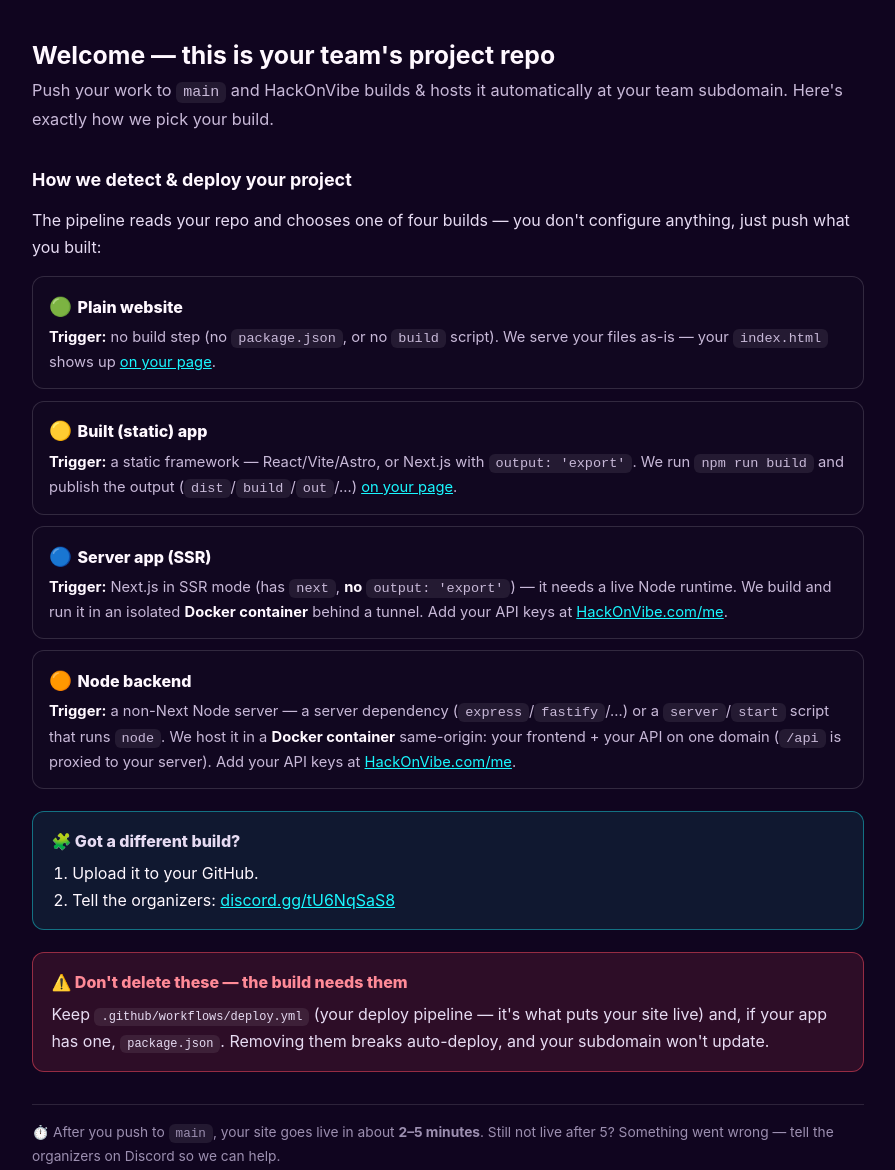
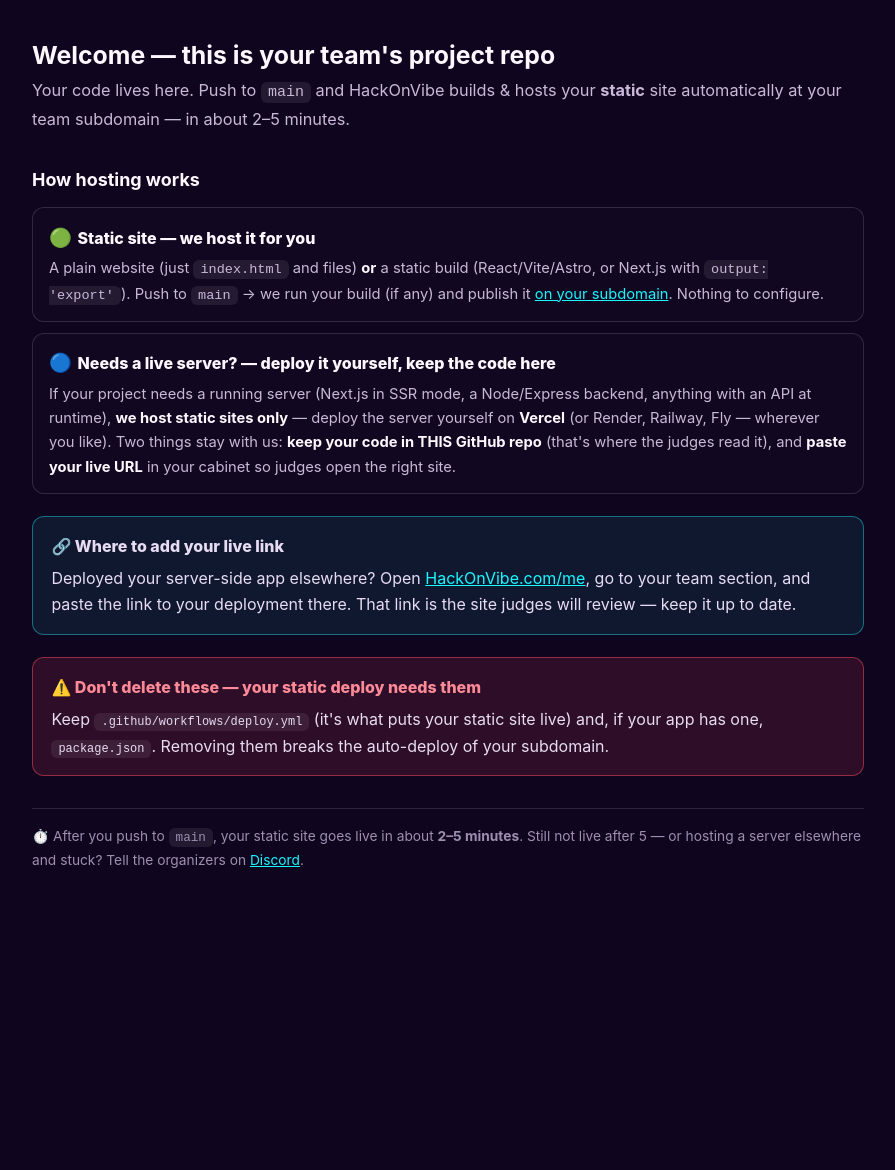
Before and after one commit to HackOnVibeCom/2026-08-ghost-protocol, a plain HTML site: page index.html in a window 1280 px wide. Shown: the whole page, without its empty margins (192-1087 px from the left). After the commit the page ends 912 px from the top, so only its background shows below. Drawn offline with Linux system fonts and the light colour scheme.

Commit message:
content: обновляю стартовую заглушку команды (GitHub-automation Q&A)

```diff
--- a/index.html
+++ b/index.html
@@ -1,6 +1,6 @@
 <!doctype html>
 <html lang="en">
-<head><meta charset="utf-8"><meta name="viewport" content="width=device-width, initial-scale=1"><title>HackOnVibe — how we build & host your project</title>
+<head><meta charset="utf-8"><meta name="viewport" content="width=device-width, initial-scale=1"><title>HackOnVibe — how we host your project</title>
 <style>
 body{margin:0;min-height:100vh;background:#10051f;color:#fff8ff;font-family:Inter,system-ui,sans-serif;padding:2.5rem 1.25rem;line-height:1.65}
 main{max-width:52rem;margin:0 auto}
@@ -26,42 +26,30 @@ ul.builds li{border:1px solid rgba(255,255,255,.14);background:rgba(19,9,34,.6);
 </head>
 <body><main>
 <h1>Welcome — this is your team's project repo</h1>
-<p class="sub">Push your work to <code>main</code> and HackOnVibe builds &amp; hosts it automatically at your team subdomain. Here's exactly how we pick your build.</p>
+<p class="sub">Your code lives here. Push to <code>main</code> and HackOnVibe builds &amp; hosts your <b>static</b> site automatically at your team subdomain — in about 2&ndash;5 minutes.</p>
 
-<h2>How we detect &amp; deploy your project</h2>
-<p>The pipeline reads your repo and chooses one of four builds — you don't configure anything, just push what you built:</p>
+<h2>How hosting works</h2>
 <ul class="builds">
   <li>
-    <div class="bt"><span class="em">🟢</span>Plain website</div>
-    <p class="trig"><b>Trigger:</b> no build step (no <code>package.json</code>, or no <code>build</code> script). We serve your files as-is — your <code>index.html</code> shows up <a href="/">on your page</a>.</p>
+    <div class="bt"><span class="em">🟢</span>Static site &mdash; we host it for you</div>
+    <p class="trig">A plain website (just <code>index.html</code> and files) <b>or</b> a static build (React/Vite/Astro, or Next.js with <code>output: 'export'</code>). Push to <code>main</code> &rarr; we run your build (if any) and publish it <a href="/">on your subdomain</a>. Nothing to configure.</p>
   </li>
   <li>
-    <div class="bt"><span class="em">🟡</span>Built (static) app</div>
-    <p class="trig"><b>Trigger:</b> a static framework — React/Vite/Astro, or Next.js with <code>output: 'export'</code>. We run <code>npm run build</code> and publish the output (<code>dist</code>/<code>build</code>/<code>out</code>/…) <a href="/">on your page</a>.</p>
-  </li>
-  <li>
-    <div class="bt"><span class="em">🔵</span>Server app (SSR)</div>
-    <p class="trig"><b>Trigger:</b> Next.js in SSR mode (has <code>next</code>, <b>no</b> <code>output: 'export'</code>) — it needs a live Node runtime. We build and run it in an isolated <b>Docker container</b> behind a tunnel. Add your API keys at <a href="https://hackonvibe.com/me">HackOnVibe.com/me</a>.</p>
-  </li>
-  <li>
-    <div class="bt"><span class="em">🟠</span>Node backend</div>
-    <p class="trig"><b>Trigger:</b> a non-Next Node server — a server dependency (<code>express</code>/<code>fastify</code>/…) or a <code>server</code>/<code>start</code> script that runs <code>node</code>. We host it in a <b>Docker container</b> same-origin: your frontend + your API on one domain (<code>/api</code> is proxied to your server). Add your API keys at <a href="https://hackonvibe.com/me">HackOnVibe.com/me</a>.</p>
+    <div class="bt"><span class="em">🔵</span>Needs a live server? &mdash; deploy it yourself, keep the code here</div>
+    <p class="trig">If your project needs a running server (Next.js in SSR mode, a Node/Express backend, anything with an API at runtime), <b>we host static sites only</b> &mdash; deploy the server yourself on <b>Vercel</b> (or Render, Railway, Fly &mdash; wherever you like). Two things stay with us: <b>keep your code in THIS GitHub repo</b> (that's where the judges read it), and <b>paste your live URL</b> in your cabinet so judges open the right site.</p>
   </li>
 </ul>
 
 <div class="note info">
-  <p class="nt">🧩 Got a different build?</p>
-  <ol style="margin:0;padding-left:1.3rem">
-    <li>Upload it to your GitHub.</li>
-    <li>Tell the organizers: <a href="https://discord.gg/tU6NqSaS8">discord.gg/tU6NqSaS8</a></li>
-  </ol>
+  <p class="nt">🔗 Where to add your live link</p>
+  <p style="margin:0">Deployed your server-side app elsewhere? Open <a href="https://hackonvibe.com/me">HackOnVibe.com/me</a>, go to your team section, and paste the link to your deployment there. That link is the site judges will review &mdash; keep it up to date.</p>
 </div>
 
 <div class="note warn">
-  <p class="nt">⚠️ Don't delete these — the build needs them</p>
-  <p style="margin:0">Keep <code>.github/workflows/deploy.yml</code> (your deploy pipeline — it's what puts your site live) and, if your app has one, <code>package.json</code>. Removing them breaks auto-deploy, and your subdomain won't update.</p>
+  <p class="nt">⚠️ Don't delete these &mdash; your static deploy needs them</p>
+  <p style="margin:0">Keep <code>.github/workflows/deploy.yml</code> (it's what puts your static site live) and, if your app has one, <code>package.json</code>. Removing them breaks the auto-deploy of your subdomain.</p>
 </div>
 
-<p class="foot">⏱️ After you push to <code>main</code>, your site goes live in about <b>2–5 minutes</b>. Still not live after 5? Something went wrong — tell the organizers on Discord so we can help.</p>
+<p class="foot">⏱️ After you push to <code>main</code>, your static site goes live in about <b>2&ndash;5 minutes</b>. Still not live after 5 &mdash; or hosting a server elsewhere and stuck? Tell the organizers on <a href="https://discord.gg/tU6NqSaS8">Discord</a>.</p>
 </main></body>
 </html>
```
